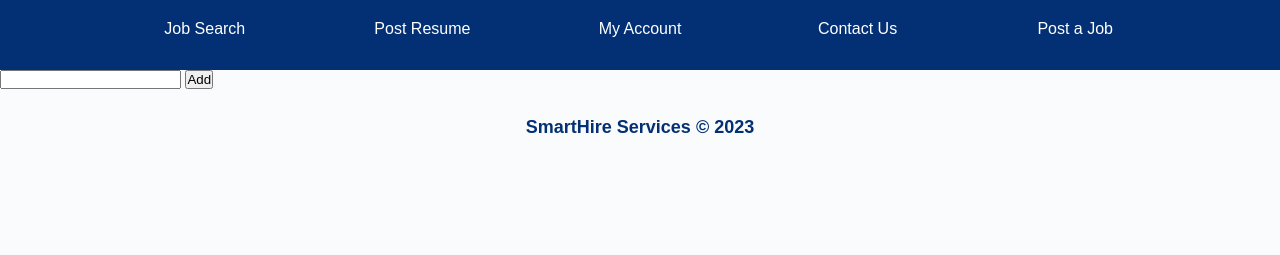
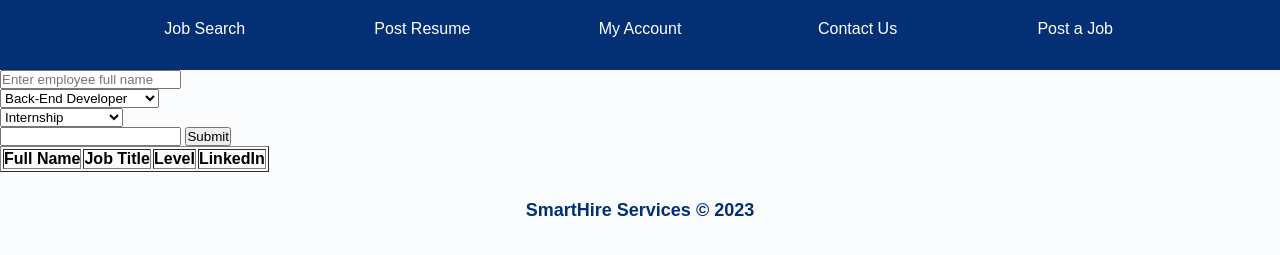
Before and after one commit to Abeer-Yahya/SmartHire_Task1, a plain HTML site: page post.html in a window 1280 px wide. Shown: the part 131-386 px from the top of the page. Drawn offline with Linux system fonts and the light colour scheme; a web font is replaced by a local one.

Commit message:
creating a form, displaying user input as table rows, and saving data in local storage

```diff
--- a/form.js
+++ b/form.js
@@ -1,11 +1,88 @@
-// Handling Form data
+function Employee(fullName, category, level, account) {
+  this.fullName = fullName;
+  this.jobCategory = category;
+  this.jobLevel = level;
+  this.linkedinAccount = account;
+}
 
-function addLi() {
-  var txtVal = document.getElementById("txtVal").value,
-    listNode = document.getElementById("list"),
-    liNode = document.createElement("LI"),
-    txtNode = document.createTextNode(txtVal);
+// Accessing on main tag
+const main = document.getElementById("main");
 
-  liNode.appendChild(txtNode);
-  listNode.appendChild(liNode);
+// Creating table tag
+const table = document.createElement("table");
+table.setAttribute("border", 1 + "px");
+
+// Prepending table inside the main tag
+main.append(table);
+
+// Creting a thead tag
+const thead = document.createElement("thead");
+
+const th1 = document.createElement("th");
+th1.textContent = "Full Name";
+thead.append(th1);
+
+const th2 = document.createElement("th");
+th2.textContent = "Job Title";
+thead.append(th2);
+
+const th3 = document.createElement("th");
+th3.textContent = "Level";
+thead.append(th3);
+
+const th4 = document.createElement("th");
+th4.textContent = "LinkedIn";
+thead.append(th4);
+
+table.prepend(thead);
+
+// Event code
+
+// Submited button
+const submit = document.getElementById("submit");
+
+// accessing on inputs
+const full_name = document.getElementById("full_name");
+const account = document.getElementById("account_url");
+
+// accessing on selects
+const caegory = document.getElementById("categories");
+const level = document.getElementById("levels");
+
+submit.addEventListener("click", (e) => {
+  e.preventDefault();
+
+  const emp = new Employee(
+    full_name.value,
+    caegory.value,
+    level.value,
+    account.value
+  );
+  render(full_name.value, caegory.value, level.value, account.value);
+  full_name.value = "";
+  caegory.value = caegory[0].value;
+  level.value = level[0].value;
+  account.value = "";
+});
+
+function render(...rows) {
+  const tr = document.createElement("tr");
+  const users = [];
+  for (const row of rows) {
+    const td = document.createElement("td");
+    td.textContent = row;
+    tr.append(td);
+    users.push(row);
+  }
+  table.append(tr);
+
+  setLocalStorage(users);
 }
+
+var count = 0;
+function setLocalStorage(...users) {
+  for (let i = 0; i < users.length; i++) {
+    localStorage.setItem(`users ${count}`, JSON.stringify(users));
+    count++;
+  }
+}
--- a/post.html
+++ b/post.html
@@ -36,48 +36,49 @@
         <div class="nav5"><a href="#">Post a Job</a></div>
       </nav>
     </header>
-    <main>
-      <!-- <section class="formSection">
-        <h3>Do you want to be discovered by employers? Post your resume here!</h3>
-        <form action="" id="resumeForm">
-          <label for="fullName">Full Name</label><br/>
-          <input id="fullName" name="fullName" type="text" placeholder="Enter your full name . ."/><br/>
-          <label for="emailAdd">Email Address</label><br/>
-          <input id="emailAdd" name="emailAdd" type="email" placeholder="Enter your email address . ."/><br/>
-          <label for="jobTitle">Job Title</label><br/>
-          <input id="jobTitle" name="jobTitle" type="text" placeholder="Enter your job title . ." required/><br/>
-          <label for="jobLevel">Level</label><br/>
-          <select id="jobLevel" name="jobLevel" required>
-            <option value="internship">Internship</option>
-            <option value="entry">Entry Level</option>
-            <option value="associate">Associate</option>
-            <option value="mid">Mid-Senior Level</option>
-            <option value="director">Director</option>
-            <option value="executive">Executive</option>
-          </select><br/>
-          <label for="resume">Your Resume</label><br/>
-          <input id="resume" name="resume" type="file"/><br/>
-          <button type="submit" name="submit" value="submit">Post</button>
-        </form>
+    <section id="form-section">
+      <div>
+        <form action="index.html" method="post">
+          <input
+            type="text"
+            id="full_name"
+            placeholder="Enter employee full name"
+          />
+          <br />
+          <select id="categories">
+            <option value="Back-End Developer">Back-End Developer</option>
+            <option value="Data Associate">Data Associate</option>
+            <option value="DevOps Engineer">DevOps Engineer</option>
+            <option value="Digital Solution Analyst">
+              Digital Solution Analyst
+            </option>
+            <option value="Front-End Developer">Front-End Developer</option>
+            <option value="Full-Stack Developer">Full-Stack Developer</option>
+            <option value="QA Engineer">QA Engineer</option>
+            <option value="Software Engineer">Software Engineer</option>
+            <option value="Systems Engineer">Systems Engineer</option>
+            <option value="Web Developer">Web Developer</option>
+          </select>
+          <br />
 
-        <ul class="subscribersList"></ul>
-      </section> -->
+          <select id="levels">
+            <option value="Internship">Internship</option>
+            <option value="Entry Level">Entry Level</option>
+            <option value="Associate">Associate</option>
+            <option value="Mid-Senior Level">Mid-Senior Level</option>
+            <option value="Director">Director</option>
+            <option value="Executive">Executive</option>
+          </select>
+          <br />
 
-      <!-- <div class="container">
-        <form action="" id="loginForm">
-          <input type="text" id="username" class="form-control" placeholder="Enter your Username...">
-          <input type="password" id="password" class="form-control" placeholder="Enter your Password...">
-          <button type="submit">Submit</button>
+          <input type="url" name="account" id="account_url" />
+
+          <button type="submit" id="submit">Submit</button>
         </form>
       </div>
-      <section class="resumeSection"></section> -->
+    </section>
 
-      <input type="text" id="txtVal">
-        <button onclick="addLi()">Add</button>
-        <ul id="list">
-
-        </ul>
-    </main>
+    <main id="main"></main>
     <footer>
       <p style="text-align: center">SmartHire Services &copy; 2023</p>
     </footer>
```
